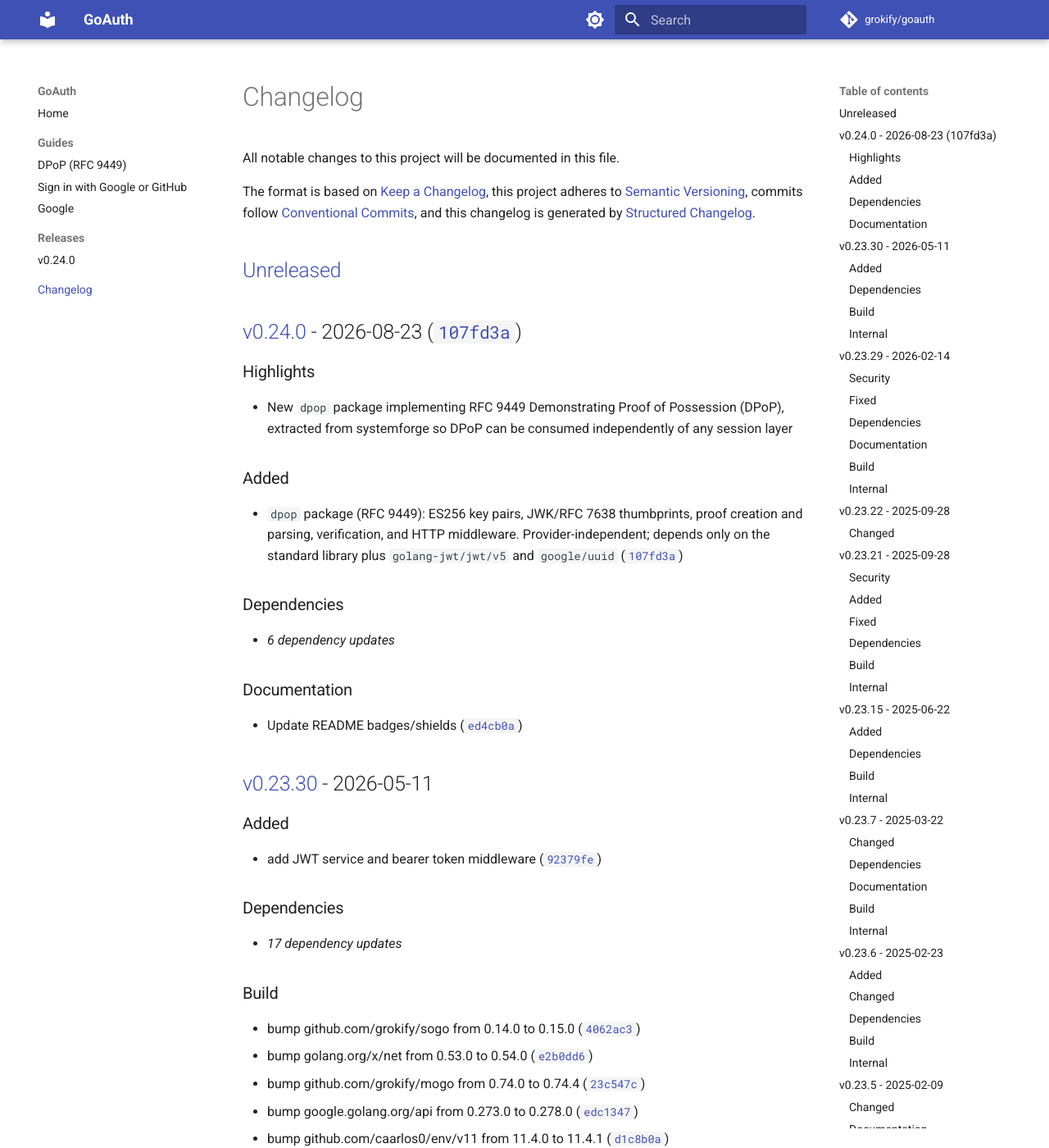
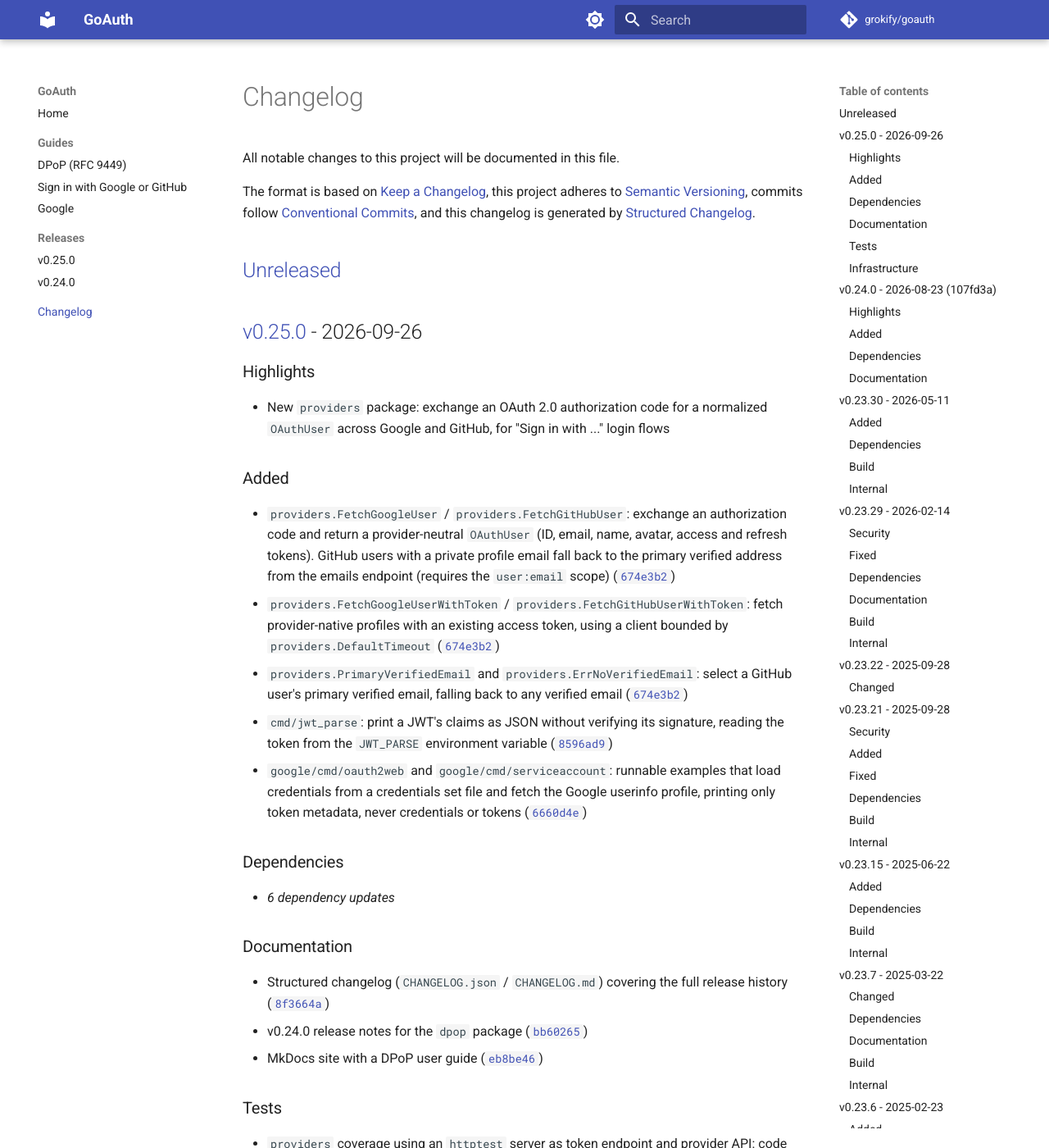
Before and after one commit to grokify/goauth, an MkDocs documentation site: the page built from docs/changelog.md, in a window 1280 px wide and 1400 px high. Shown: the whole window at 82% size. Built offline with MkDocs 1.6.1 and Material for MkDocs 9.7.7, drawn with Linux system fonts in a browser that asks for light colours; comment, search, counter and statistics services are not loaded; some of the changed text lies outside the part shown.

Commit message:
docs(changelog): add v0.25.0 entry and release notes
Co-Authored-By: Claude Opus 5.5 <noreply@anthropic.com>

```diff
--- a/docs/changelog.md
+++ b/docs/changelog.md
@@ -8,6 +8,38 @@ commits follow [Conventional Commits](https://www.conventionalcommits.org/en/v1.
 and this changelog is generated by [Structured Changelog](https://github.com/grokify/structured-changelog).
 
 ## [Unreleased]
+
+## [v0.25.0] - 2026-09-26
+
+### Highlights
+
+- New `providers` package: exchange an OAuth 2.0 authorization code for a normalized `OAuthUser` across Google and GitHub, for "Sign in with ..." login flows
+
+### Added
+
+- `providers.FetchGoogleUser` / `providers.FetchGitHubUser`: exchange an authorization code and return a provider-neutral `OAuthUser` (ID, email, name, avatar, access and refresh tokens). GitHub users with a private profile email fall back to the primary verified address from the emails endpoint (requires the `user:email` scope) ([`674e3b2`](https://github.com/grokify/goauth/commit/674e3b2))
+- `providers.FetchGoogleUserWithToken` / `providers.FetchGitHubUserWithToken`: fetch provider-native profiles with an existing access token, using a client bounded by `providers.DefaultTimeout` ([`674e3b2`](https://github.com/grokify/goauth/commit/674e3b2))
+- `providers.PrimaryVerifiedEmail` and `providers.ErrNoVerifiedEmail`: select a GitHub user's primary verified email, falling back to any verified email ([`674e3b2`](https://github.com/grokify/goauth/commit/674e3b2))
+- `cmd/jwt_parse`: print a JWT's claims as JSON without verifying its signature, reading the token from the `JWT_PARSE` environment variable ([`8596ad9`](https://github.com/grokify/goauth/commit/8596ad9))
+- `google/cmd/oauth2web` and `google/cmd/serviceaccount`: runnable examples that load credentials from a credentials set file and fetch the Google userinfo profile, printing only token metadata, never credentials or tokens ([`6660d4e`](https://github.com/grokify/goauth/commit/6660d4e))
+
+### Dependencies
+
+- _6 dependency updates_
+
+### Documentation
+
+- Structured changelog (`CHANGELOG.json` / `CHANGELOG.md`) covering the full release history ([`8f3664a`](https://github.com/grokify/goauth/commit/8f3664a))
+- v0.24.0 release notes for the `dpop` package ([`bb60265`](https://github.com/grokify/goauth/commit/bb60265))
+- MkDocs site with a DPoP user guide ([`eb8be46`](https://github.com/grokify/goauth/commit/eb8be46))
+
+### Tests
+
+- `providers` coverage using an `httptest` server as token endpoint and provider API: code exchange, Bearer auth, GitHub email and name fallbacks, missing verified email, token-based fetches, and non-200 error reporting ([`8546b9c`](https://github.com/grokify/goauth/commit/8546b9c))
+
+### Infrastructure
+
+- Ignore the locally built `cmd/goauth/goauth` binary ([`89d3160`](https://github.com/grokify/goauth/commit/89d3160))
 
 ## [v0.24.0] - 2026-08-23 ([`107fd3a`](https://github.com/grokify/goauth/commit/107fd3a))
 
@@ -2362,7 +2394,8 @@ and this changelog is generated by [Structured Changelog](https://github.com/gro
 
 - breaking: scim.User.ExternalID and ProfileURL ([`f6fe7c4`](https://github.com/grokify/goauth/commit/f6fe7c4))
 
-[unreleased]: https://github.com/grokify/goauth/compare/v0.24.0...HEAD
+[unreleased]: https://github.com/grokify/goauth/compare/v0.25.0...HEAD
+[v0.25.0]: https://github.com/grokify/goauth/compare/v0.24.0...v0.25.0
 [v0.24.0]: https://github.com/grokify/goauth/compare/v0.23.30...v0.24.0
 [v0.23.30]: https://github.com/grokify/goauth/compare/v0.23.29...v0.23.30
 [v0.23.29]: https://github.com/grokify/goauth/compare/v0.23.22...v0.23.29
--- a/mkdocs.yml
+++ b/mkdocs.yml
@@ -43,5 +43,6 @@ nav:
       - Sign in with Google or GitHub: guides/login-providers.md
       - Google: google.md
   - Releases:
+      - v0.25.0: releases/v0.25.0.md
       - v0.24.0: releases/v0.24.0.md
   - Changelog: changelog.md
```
Also changed, not shown: CHANGELOG.md (+34 -1 lines), docs/index.md (+4 -1 lines), docs/releases/v0.25.0.md (added, +94 -0 lines), CHANGELOG.json.
